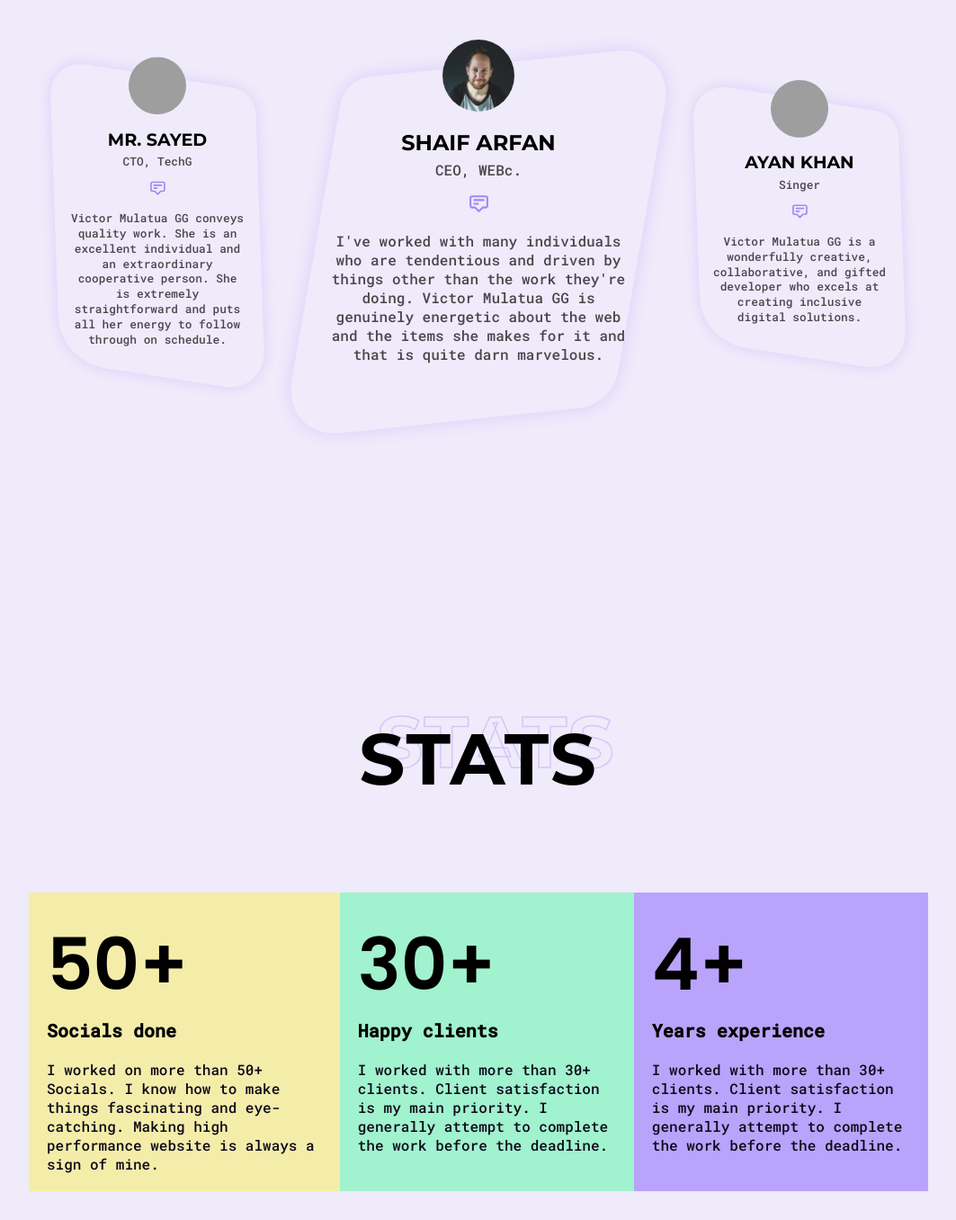
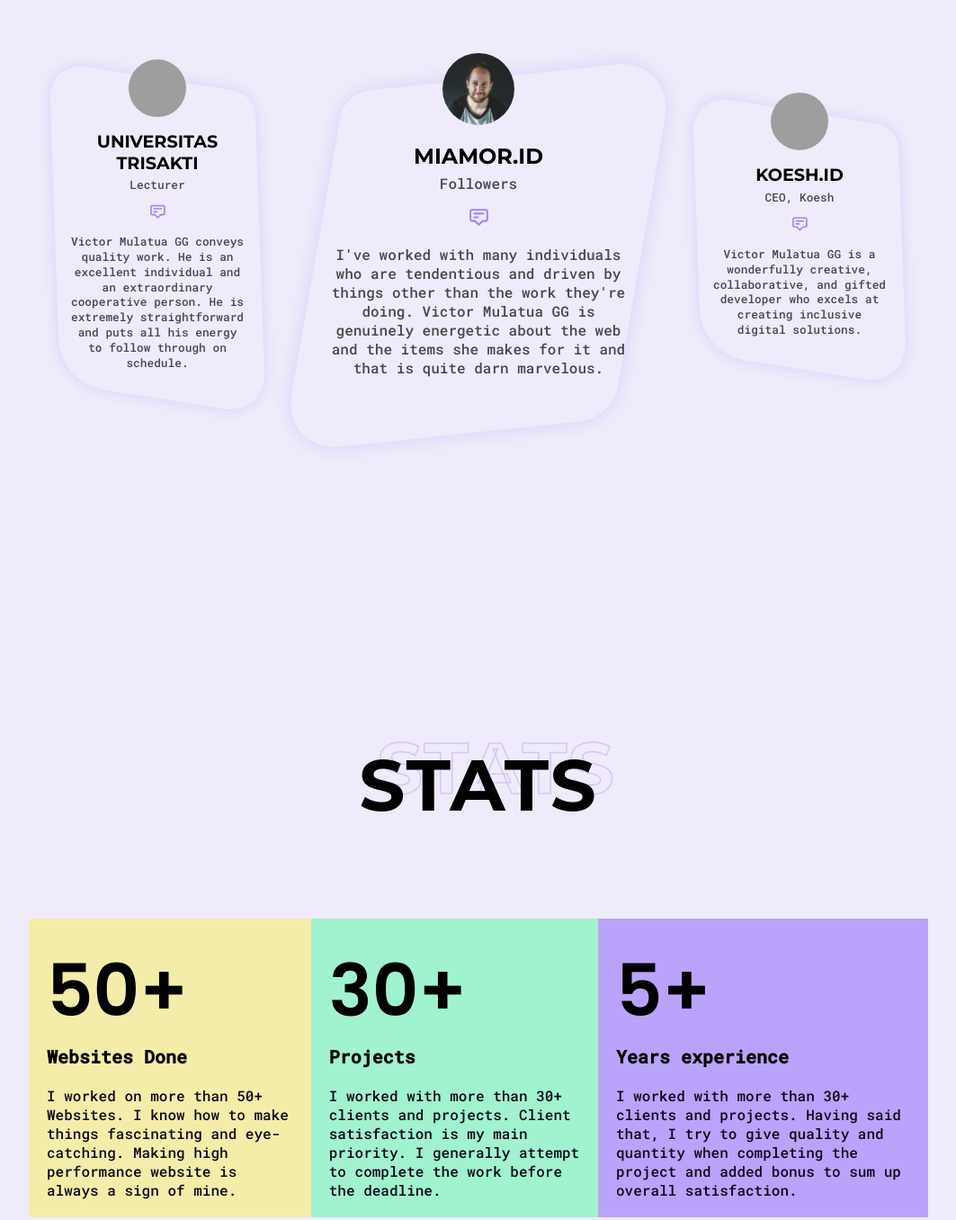
Before and after one commit to victormulatuaGG/victormulatuagg, a plain HTML site: page index.html in a window 1280 px wide. Shown: the part 1881-3237 px from the top of the page at 90% size, without its empty margins (108-1171 px from the left). Drawn offline with Linux system fonts and the light colour scheme; grey boxes are pictures that could not be loaded.

Commit message:
Revision 3

```diff
--- a/index.html
+++ b/index.html
@@ -127,24 +127,23 @@
           <div class="img">
             <img src="./image/sayed.jpg" alt="">
           </div>
-          <h3 class="testimonial-heading">Mr. Sayed</h3>
-          <p class="testimonial-sub-heading">CTO, TechG</p>
+          <h3 class="testimonial-heading">Universitas Trisakti</h3>
+          <p class="testimonial-sub-heading">Lecturer</p>
           <div class="icon">
             <svg xmlns="http://www.w3.org/2000/svg" fill="none" viewBox="0 0 24 24" stroke="currentColor">
               <path stroke-linecap="round" stroke-linejoin="round" stroke-width="2"
                 d="M7 8h10M7 12h4m1 8l-4-4H5a2 2 0 01-2-2V6a2 2 0 012-2h14a2 2 0 012 2v8a2 2 0 01-2 2h-3l-4 4z" />
             </svg>
           </div>
-          <p class="testimonial-desc">Victor Mulatua GG conveys quality work. She is an excellent individual and an extraordinary
-            cooperative person. She is extremely
-            straightforward and puts all her energy to follow through on schedule. </p>
+          <p class="testimonial-desc">Victor Mulatua GG conveys quality work. He is an excellent individual and an extraordinary
+            cooperative person. He is extremely straightforward and puts all his energy to follow through on schedule. </p>
         </div>
         <div class="item">
           <div class="img">
             <img src="./image/arfan.jpg" alt="">
           </div>
-          <h3 class="testimonial-heading">Shaif Arfan</h3>
-          <p class="testimonial-sub-heading">CEO, WEBc.</p>
+          <h3 class="testimonial-heading">MiAmor.ID</h3>
+          <p class="testimonial-sub-heading">Followers</p>
           <div class="icon">
             <svg xmlns="http://www.w3.org/2000/svg" fill="none" viewBox="0 0 24 24" stroke="currentColor">
               <path stroke-linecap="round" stroke-linejoin="round" stroke-width="2"
@@ -161,8 +160,8 @@
           <div class="img">
             <img src="./image/ayan.jpg" alt="">
           </div>
-          <h3 class="testimonial-heading">Ayan Khan</h3>
-          <p class="testimonial-sub-heading">Singer</p>
+          <h3 class="testimonial-heading">Koesh.ID</h3>
+          <p class="testimonial-sub-heading">CEO, Koesh</p>
           <div class="icon">
             <svg xmlns="http://www.w3.org/2000/svg" fill="none" viewBox="0 0 24 24" stroke="currentColor">
               <path stroke-linecap="round" stroke-linejoin="round" stroke-width="2"
@@ -184,23 +183,22 @@
       <div class="all-items">
         <div class="item">
           <h2 class="number">50+</h2>
-          <h3 class="stats-sub-heading">Socials done</h3>
-          <p>I worked on more than 50+ Socials. I know how to make things fascinating and eye-catching. Making high
+          <h3 class="stats-sub-heading">Websites Done</h3>
+          <p>I worked on more than 50+ Websites. I know how to make things fascinating and eye-catching. Making high
             performance website is always a sign of mine.</p>
         </div>
         <div class="item">
           <h2 class="number">30+</h2>
-          <h3 class="stats-sub-heading">Happy clients</h3>
-          <p>I worked with more than 30+ clients. Client satisfaction is my main priority. I generally attempt to
+          <h3 class="stats-sub-heading">Projects</h3>
+          <p>I worked with more than 30+ clients and projects. Client satisfaction is my main priority. I generally attempt to
             complete the work
             before the deadline.</p>
         </div>
         <div class="item">
-          <h2 class="number">4+</h2>
+          <h2 class="number">5+</h2>
           <h3 class="stats-sub-heading">Years experience</h3>
-          <p>I worked with more than 30+ clients. Client satisfaction is my main priority. I generally attempt to
-            complete the work
-            before the deadline.</p>
+          <p>I worked with more than 30+ clients and projects. Having said that, I try to give quality and quantity
+            when completing the project and added bonus to sum up overall satisfaction.</p>
         </div>
       </div>
     </div>
```
